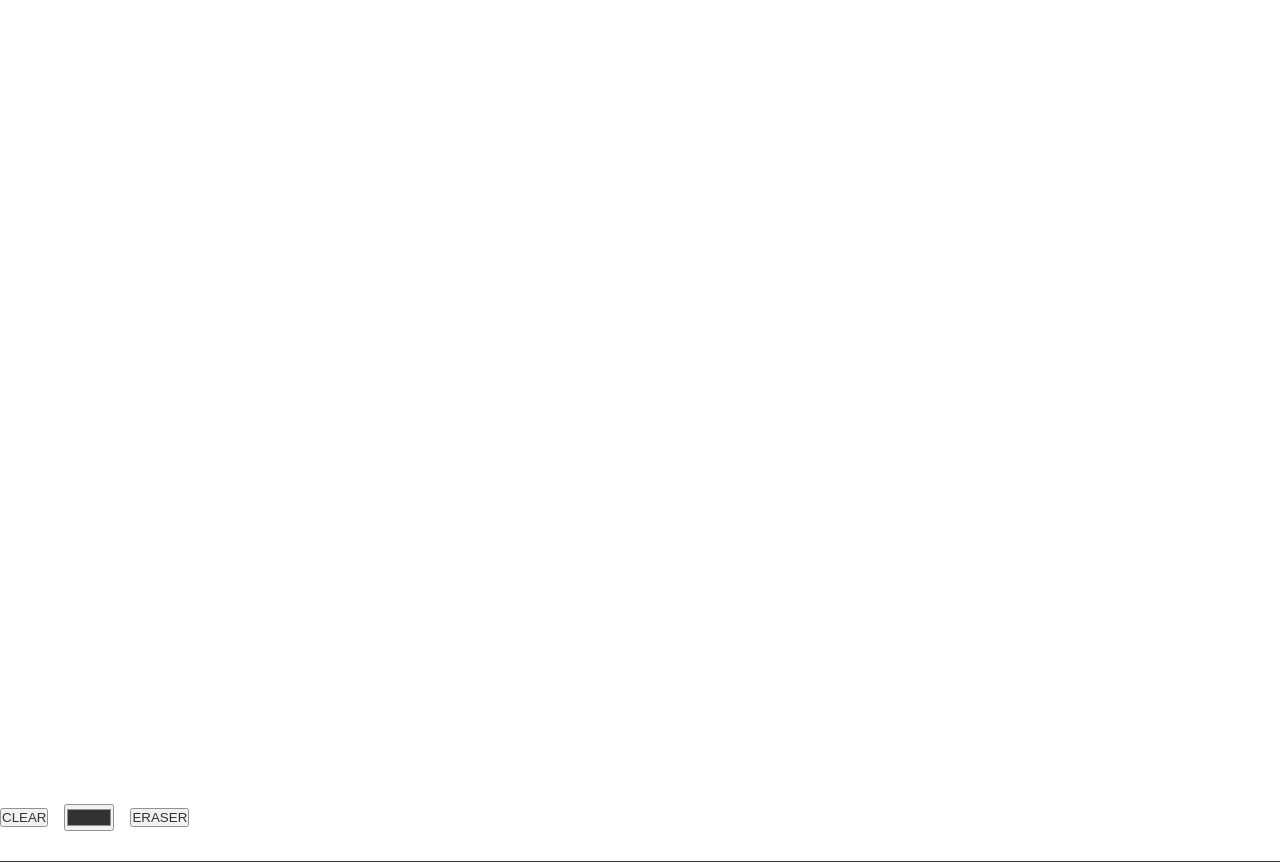
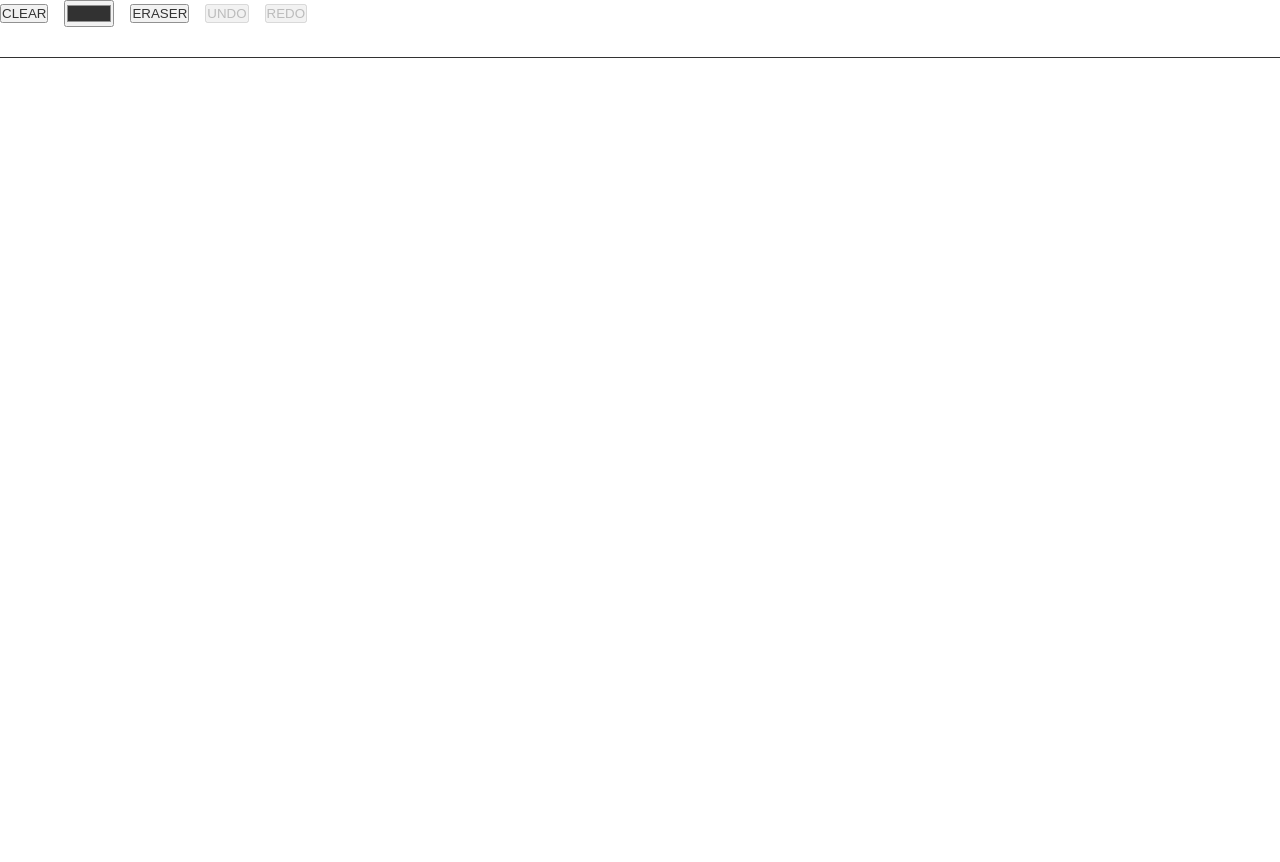
Before and after one commit to Tobshub/tobsdraw, a Next.js app: page / in a window 1280 px wide. After the commit the page ends 800 px from the top, so only its background shows below. Built offline with nearby package versions, Linux system fonts and the light colour scheme.

Commit message:
save canvas state & undo/redo changes
save canvas states with `ctx.getImageData` & use saved states to either undo or redo the current canvas state

```diff
--- a/src/app/page.tsx
+++ b/src/app/page.tsx
@@ -4,12 +4,55 @@ import styles from "./page.module.css";
 
 export default function Home() {
   const canvasRef = useRef<HTMLCanvasElement>(null);
-  const [ctx, setCanvasCtx] = useState(canvasRef.current?.getContext("2d"));
+  const [ctx, setCanvasCtx] = useState(canvasRef.current?.getContext("2d", { willReadFrequently: true }));
   const [shouldDraw, setShouldDraw] = useState(false);
   const controlsContainerRef = useRef<HTMLDivElement>(null);
   const [isEraser, setIsEraser] = useState(false);
   const colorChangerRef = useRef<HTMLInputElement>(null);
   const backgroundColor = "white";
+  const [previousStates, setPreviousStates] = useState<ImageData[]>([]);
+  const [nextStates, setNextStates] = useState<ImageData[]>([]);
+
+  const getCurrentState = () => {
+    if (ctx) {
+      return ctx.getImageData(0, 0, ctx.canvas.width, ctx.canvas.height);
+    }
+  };
+
+  const saveState = () => {
+    if (ctx) {
+      const lastCanvasState = getCurrentState() as ImageData;
+      setPreviousStates((state) => [...state, lastCanvasState]);
+      setNextStates([]);
+    }
+  };
+
+  const clearCanvas = () => {
+    saveState();
+    resetCanvas(ctx, backgroundColor);
+  };
+
+  const stopDrawing = () => {
+    if (shouldDraw && ctx) {
+      setShouldDraw(false);
+    }
+  };
+
+  const revertCanvasState = () => {
+    if (previousStates.length && ctx) {
+      const currentState = getCurrentState() as ImageData;
+      ctx.putImageData(previousStates.pop() as ImageData, 0, 0);
+      setNextStates((state) => [...state, currentState]);
+    }
+  };
+
+  const returnCanvasState = () => {
+    if (nextStates.length && ctx) {
+      const currentState = getCurrentState() as ImageData;
+      ctx.putImageData(nextStates.pop() as ImageData, 0, 0);
+      setPreviousStates((state) => [...state, currentState]);
+    }
+  };
 
   useEffect(() => {
     if (canvasRef.current) {
@@ -24,7 +67,7 @@ export default function Home() {
     }
   }, [canvasRef.current]);
 
-  const handleMouseMove = (e: MouseEvent) => {
+  const handleMouseMove = (e: MouseEvent<HTMLCanvasElement>) => {
     if (ctx) {
       const x = e.clientX - e.currentTarget.offsetLeft;
       const y = e.clientY - e.currentTarget.offsetTop;
@@ -40,19 +83,8 @@ export default function Home() {
 
   return (
     <main className={styles.main}>
-      <canvas
-        height={800}
-        width={1000}
-        ref={canvasRef}
-        onMouseMove={handleMouseMove}
-        onMouseDown={() => setShouldDraw(true)}
-        onMouseUp={() => setShouldDraw(false)}
-        onMouseOut={() => setShouldDraw(false)}
-      >
-        <p>Your browser does not support this.</p>
-      </canvas>
       <div className={styles.controls} ref={controlsContainerRef} style={{ opacity: shouldDraw ? "35%" : "80%" }}>
-        <button onClick={() => resetCanvas(ctx, backgroundColor)}>CLEAR</button>
+        <button onClick={clearCanvas}>CLEAR</button>
         <input
           type="color"
           onChange={(e) => {
@@ -80,7 +112,27 @@ export default function Home() {
         >
           {isEraser ? "PEN" : "ERASER"}
         </button>
+        <button onClick={revertCanvasState} disabled={!previousStates.length}>
+          UNDO
+        </button>
+        <button onClick={returnCanvasState} disabled={!nextStates.length}>
+          REDO
+        </button>
       </div>
+      <canvas
+        height={500}
+        width={500}
+        ref={canvasRef}
+        onMouseMove={handleMouseMove}
+        onMouseDown={() => {
+          saveState();
+          setShouldDraw(true);
+        }}
+        onMouseUp={stopDrawing}
+        onMouseOut={stopDrawing}
+      >
+        <p>Your browser does not support this.</p>
+      </canvas>
     </main>
   );
 }
@@ -88,7 +140,7 @@ export default function Home() {
 function resetCanvas(ctx: CanvasRenderingContext2D | null | undefined, backgroundColor: string) {
   if (ctx) {
     ctx.clearRect(0, 0, ctx.canvas.width, ctx.canvas.height);
-    ctx.lineWidth = 2;
+    ctx.lineWidth = 1;
     ctx.fillStyle = backgroundColor;
     ctx.fillRect(0, 0, ctx.canvas.width, ctx.canvas.height);
     ctx.fill();
```
